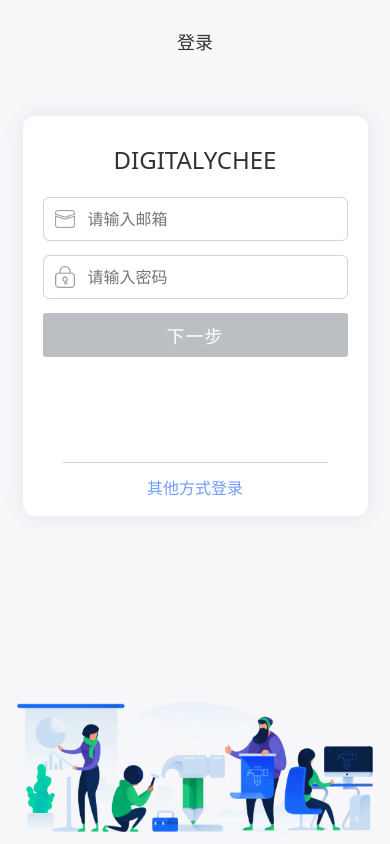
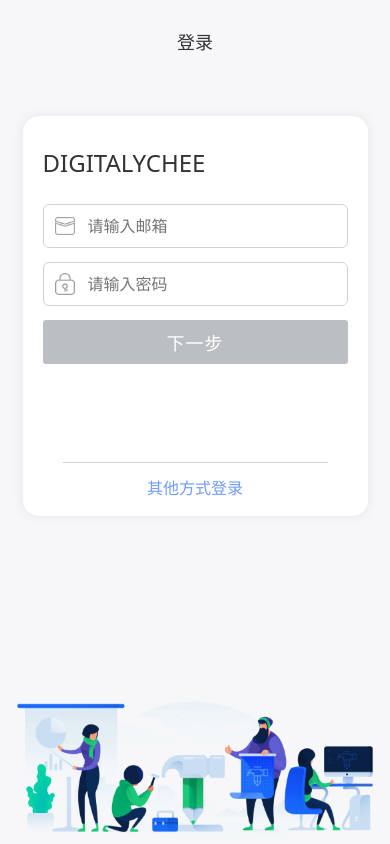
Before and after one commit to chwan97/login-demo, a Next.js app: page / in a window 390 px wide. Built offline with nearby package versions, Linux system fonts and the light colour scheme.

Commit message:
adjust: UI 修改

```diff
--- a/app/store/LoginStore.js
+++ b/app/store/LoginStore.js
@@ -30,8 +30,8 @@ class LoginStore {
 
   login = async () => {
     this.validate('email', 'password')
-    const { email: emailValidateState, password: ValidateState } = this.validateState
-    if (!emailValidateState || !ValidateState || !this.email || !this.password) {
+    const { email: emailValidateState, password: passwordValidateState } = this.validateState
+    if (!emailValidateState || !passwordValidateState || !this.email || !this.password) {
       return
     }
     const { success, data } = await loginByUserNameAndPassword({
--- a/app/styles/Login.module.css
+++ b/app/styles/Login.module.css
@@ -13,6 +13,7 @@
   min-height: 640px;
   display: inline-flex;
   align-items: center;
+  text-align: left;
 }
 
 .banner {
@@ -41,6 +42,7 @@
 
 .brandName {
   font-size: 28px;
+  line-height: 40px;
   color: #333333;
   font-weight: 500;
 }
@@ -81,6 +83,10 @@
 
 .MFAForm {
   margin-top: 32px;
+}
+
+.MFAForm .otherWayWrapper {
+  display: none;
 }
 
 .avatarWrapper {
@@ -126,16 +132,19 @@
 
   .formWrapper {
     margin: 63px auto 0;
-    box-sizing: border-box;
-
     width: 345px;
     height: 400px;
     padding: 30px 20px;
-    position: relative;
-    flex-shrink: 0;
-    background: #FFFFFF;
-    box-shadow: 0 0 20px 0 rgba(187, 191, 196, 0.30);
-    border-radius: 12px;
+    box-shadow: 0 0 10px 0 rgba(187, 191, 196, 0.30);
+    border-radius: 16px;
+  }
+
+  .formWrapper.stepTwo {
+    height: 430px;
+  }
+
+  .formWrapper.stepTwo .tips {
+    margin-top: 10px;
   }
 
   .MFAForm {
@@ -144,7 +153,7 @@
 
   .banner {
     display: inline-block;
-    position: fixed;
+    position: absolute;
     bottom: 0;
     left: 50%;
     transform: translateX(-50%);
@@ -154,11 +163,16 @@
 
   .brandName {
     font-size: 24px;
+    line-height: 34px;
   }
 
   .otherWayWrapper {
     bottom: 18px;
     padding-top: 16px;
+  }
+
+  .MFAForm .otherWayWrapper {
+    display: block;
   }
 
   .tips {
--- a/pages/index.js
+++ b/pages/index.js
@@ -52,7 +52,11 @@ function Index() {
         <div className={styles.banner}>
           <Image src={iPhone_banner} />
         </div>
-        <div className={styles.formWrapper}>
+        <div
+          className={classNames(styles.formWrapper, {
+            [styles.stepTwo]: step === LOGIN_STEP.STEP_2,
+          })}
+        >
           <div className={styles.brandName}>DIGITALYCHEE</div>
           <div
             className={classNames(styles.passwordForm, {
@@ -67,7 +71,7 @@ function Index() {
                   validate('email')
                 }}
               />
-              <ErrorTips text={'邮箱格式错误，请重新输入'} show={!emailValidateState} />
+              <ErrorTips text="邮箱格式错误，请重新输入" show={!emailValidateState} />
             </div>
             <div className={styles.field}>
               <PasswordInput
@@ -77,7 +81,7 @@ function Index() {
                   validate('password')
                 }}
               />
-              <ErrorTips text={'密码格式错误，请重新输入'} show={!passwordValidateState} />
+              <ErrorTips text="密码格式错误，请重新输入" show={!passwordValidateState} />
             </div>
             <div className={styles.field}>
               <Button
@@ -115,6 +119,9 @@ function Index() {
               <Button text="确定" disable={MfACode.length === 0} onClick={verifyMFACode} />
             </div>
             <div className={styles.tips}>{hasMFAError && <Tooltips text="二步验证码错误" />}</div>
+            <div className={styles.otherWayWrapper}>
+              <div className={styles.otherWayBtn}>其他方式登录</div>
+            </div>
           </div>
           <div
             className={classNames(styles.jumpTips, {
```
